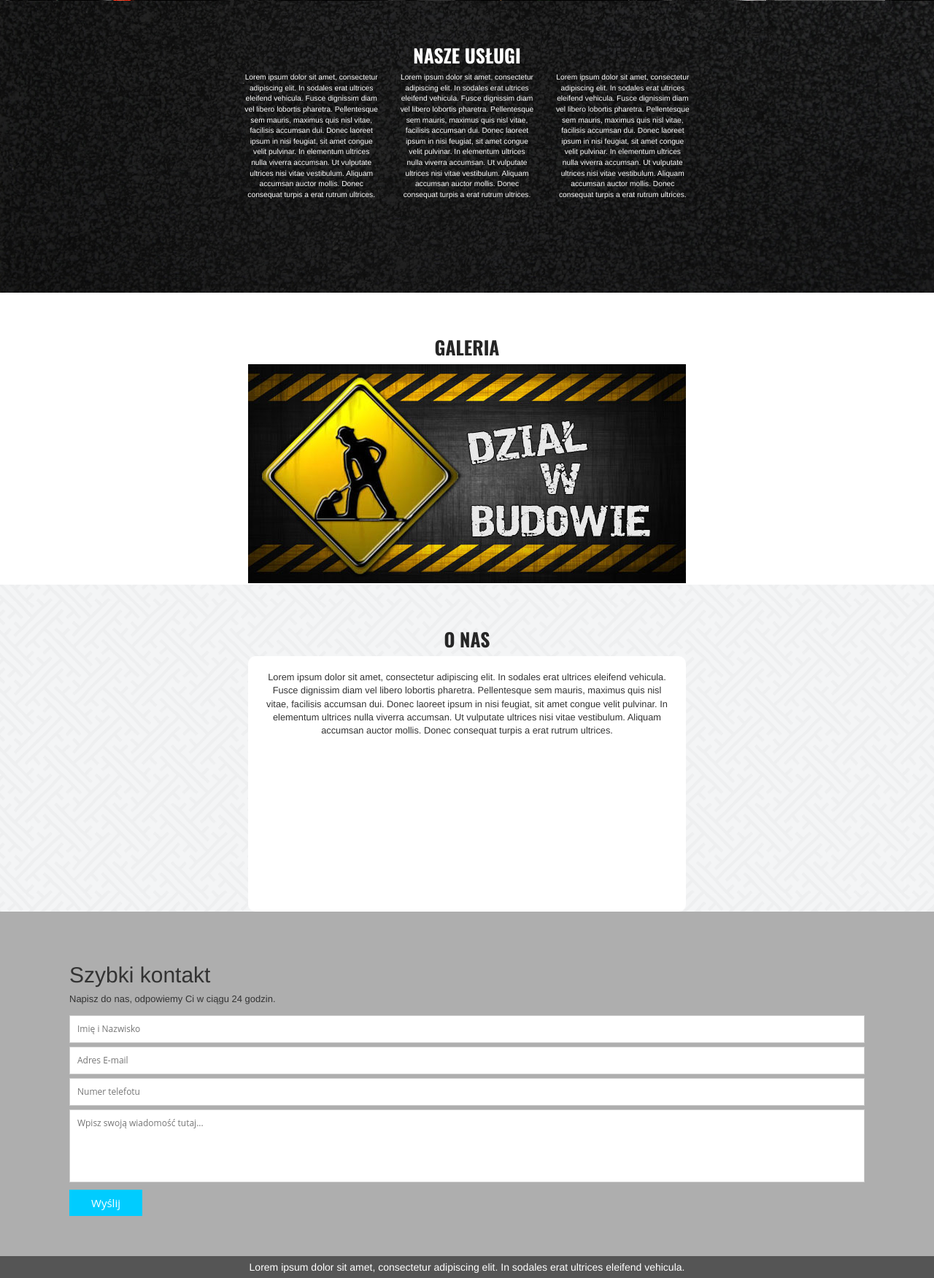
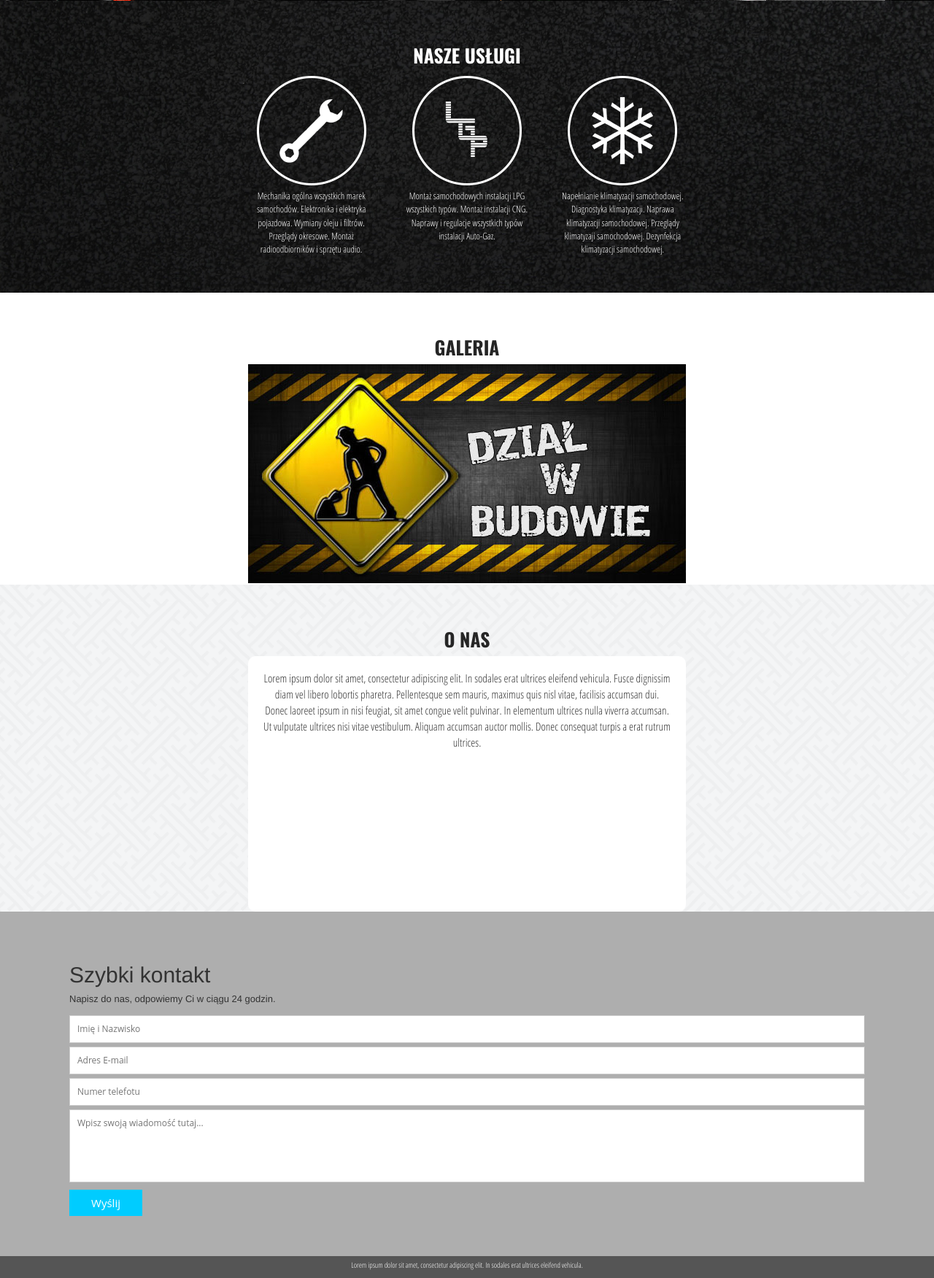
Before and after one commit to Fazii/ZIG, a PHP site: page / in a window 1280 px wide. Shown: the part 809-2560 px from the top of the page at 73% size. Run offline with PHP 8.4, Linux system fonts and the light colour scheme.

Commit message:
Added smooth scrooling and content to "Nasze uslugi"

```diff
--- a/css/style.css
+++ b/css/style.css
@@ -80,7 +80,12 @@ section{
     width:50%;
     margin: 0 auto;
     height: 300px;
-    font-size: 0.8vw;
+    font-size: 1vw;
+    font-family: 'Open Sans Condensed', sans-serif;
+}
+.media-object{
+    margin: 0 auto;
+    padding: 5px;
 }
 #gallery{
   	background-color: white;
@@ -109,8 +114,9 @@ section{
 
 }
 #aboutUS{
+    font-family: 'Open Sans Condensed', sans-serif;
     border-radius:10px 10px 10px 10px;
-    font-size: 1vw;
+    font-size: 1.2vw;
     margin: 0 auto;
     padding: 20px;
     height: 350px;
@@ -224,7 +230,9 @@ fieldset {
 	height: 30px;
 }
 #footer-content{
+    font-family: 'Open Sans Condensed', sans-serif;
     color:white;
     text-align: center;
     padding: 5px;
+    font-size:0.8vw;
 }
--- a/index.html
+++ b/index.html
@@ -25,14 +25,29 @@
     <link href='https://fonts.googleapis.com/css?family=Roboto' rel='stylesheet' type='text/css'>
 
     <link href='https://fonts.googleapis.com/css?family=Oswald:700&subset=latin,latin-ext' rel='stylesheet' type='text/css'>
+
+    <link href='https://fonts.googleapis.com/css?family=Open+Sans+Condensed:300&subset=latin,latin-ext' rel='stylesheet' type='text/css'>
     <!--[if lt IE 9]>
     <script src="https://oss.maxcdn.com/html5shiv/3.7.2/html5shiv.min.js"></script>
     <script src="https://oss.maxcdn.com/respond/1.4.2/respond.min.js"></script>
     <![endif]-->
-
+<script>$(function() {
+  $('a[href*="#"]:not([href="#"])').click(function() {
+    if (location.pathname.replace(/^\//,'') == this.pathname.replace(/^\//,'') && location.hostname == this.hostname) {
+      var target = $(this.hash);
+      target = target.length ? target : $('[name=' + this.hash.slice(1) +']');
+      if (target.length) {
+        $('html, body').animate({
+          scrollTop: target.offset().top
+        }, 750);
+        return false;
+      }
+    }
+  });
+});</script>
 </HEAD>
 
-<BODY>
+<BODY id="top">
 <nav class="navbar navbar-inverse navbar-fixed-top">
     <div class="container">
         <div class="container-fluid">
@@ -50,7 +65,7 @@
 
             <div class="collapse navbar-collapse" id="bs-example-navbar-collapse-1">
                 <ul class="nav navbar-nav">
-                    <li class="active"><a href="#">Start<span class="sr-only">(current)</span></a></li>
+                    <li class="active"><a href="#top">Start<span class="sr-only">(current)</span></a></li>
                     <li><a href="#asphalt">Usługi</a></li>
                     <li><a href="#gallery">Galeria</a></li>
                     <li><a href="#about">O nas</a></li>
@@ -77,23 +92,17 @@
 <div id="asphalt">
     <h2>NASZE USŁUGI</h2>
     <div id="row1">
-        <div class="col-md-4">Lorem ipsum dolor sit amet, consectetur adipiscing elit. In sodales erat ultrices eleifend
-            vehicula. Fusce dignissim diam vel libero lobortis pharetra. Pellentesque sem mauris, maximus quis nisl
-            vitae, facilisis accumsan dui. Donec laoreet ipsum in nisi feugiat, sit amet congue velit pulvinar. In
-            elementum ultrices nulla viverra accumsan. Ut vulputate ultrices nisi vitae vestibulum. Aliquam accumsan
-            auctor mollis. Donec consequat turpis a erat rutrum ultrices.
+        <div class="col-md-4">
+              <img class="media-object" src="images/rep1.png" alt="rep1">
+              Mechanika ogólna wszystkich marek samochodów. Elektronika i elektryka pojazdowa. Wymiany oleju i filtrów. Przeglądy okresowe. Montaż radioodbiorników i sprzętu audio.
         </div>
-        <div class="col-md-4">Lorem ipsum dolor sit amet, consectetur adipiscing elit. In sodales erat ultrices eleifend
-            vehicula. Fusce dignissim diam vel libero lobortis pharetra. Pellentesque sem mauris, maximus quis nisl
-            vitae, facilisis accumsan dui. Donec laoreet ipsum in nisi feugiat, sit amet congue velit pulvinar. In
-            elementum ultrices nulla viverra accumsan. Ut vulputate ultrices nisi vitae vestibulum. Aliquam accumsan
-            auctor mollis. Donec consequat turpis a erat rutrum ultrices.
+        <div class="col-md-4">
+           <img class="media-object" src="images/rep2.png" alt="rep2">
+           Montaż samochodowych instalacji LPG wszystkich typów. Montaż instalacji CNG. Naprawy i regulacje wszystkich typów instalacji Auto-Gaz.
         </div>
-        <div class="col-md-4">Lorem ipsum dolor sit amet, consectetur adipiscing elit. In sodales erat ultrices eleifend
-            vehicula. Fusce dignissim diam vel libero lobortis pharetra. Pellentesque sem mauris, maximus quis nisl
-            vitae, facilisis accumsan dui. Donec laoreet ipsum in nisi feugiat, sit amet congue velit pulvinar. In
-            elementum ultrices nulla viverra accumsan. Ut vulputate ultrices nisi vitae vestibulum. Aliquam accumsan
-            auctor mollis. Donec consequat turpis a erat rutrum ultrices.
+        <div class="col-md-4">
+           <img class="media-object" src="images/rep3.png" alt="rep1">
+           Napełnianie klimatyzacji samochodowej. Diagnostyka klimatyzacji. Naprawa klimatyzacji samochodowej. Przeglądy klimatyzaji samochodowej. Dezynfekcja klimatyzacji samochodowej.
         </div>
     </div>
 </div>
```
Also changed, not shown: terminy.html (+4 -4 lines), images/rep1.png (added), images/rep2.png (added), images/rep3.png (added).
